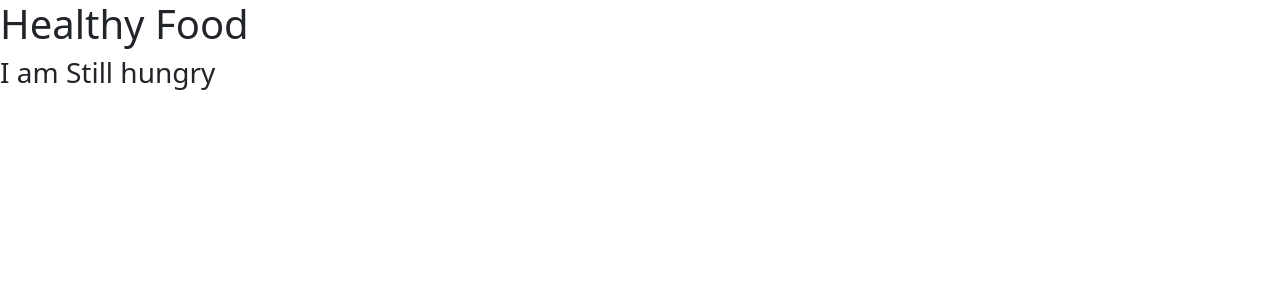
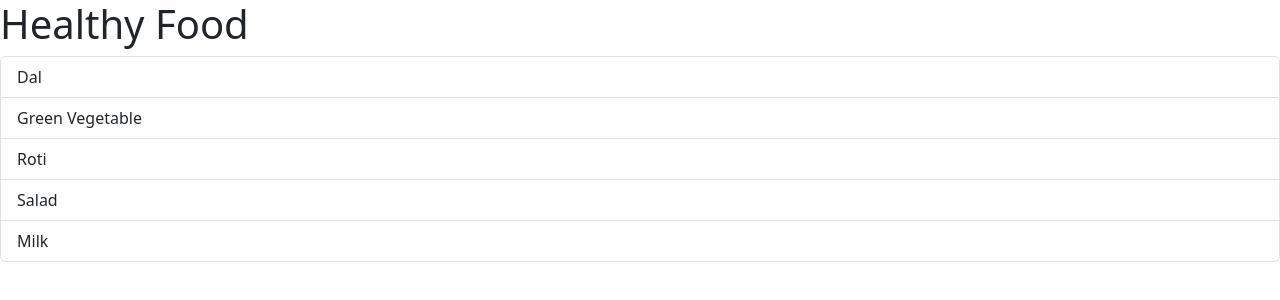
Before and after one commit to Harshvardhansahal/REACT-LEARNING, a React (Vite) app in the folder Fragments/Learning-Fragments/: page / in a window 1280 px wide. Shown: the top 300 px of the page. Built offline with nearby package versions, Linux system fonts and the light colour scheme.

Commit message:
Using Props

```diff
--- a/Fragments/Learning-Fragments/src/App.jsx
+++ b/Fragments/Learning-Fragments/src/App.jsx
@@ -1,19 +1,15 @@
 import "bootstrap/dist/css/bootstrap.min.css";
+import FoodItems from "./Components/FoodItems";
+import ErrorMessage from "./Components/ErrorMessage";
 function App() {
   // let foodItems = ["Dal", "Green Vegetable", "Roti", "Salad", , "Milk"];
-  let foodItems = [];
+  // let foodItems = [];
 
   return (
     <>
       <h1>Healthy Food</h1>
-      {foodItems.length === 0 && <h3>I am Still hungry</h3>}
-      <ul className="list-group">
-        {foodItems.map((item) => (
-          <li key={item} className="list-group-item">
-            {item}
-          </li>
-        ))}
-      </ul>
+      <ErrorMessage></ErrorMessage>
+      <FoodItems></FoodItems>
     </>
   );
 }
--- /dev/null
+++ b/Fragments/Learning-Fragments/src/Components/ErrorMessage.jsx
@@ -0,0 +1,5 @@
+const ErrorMessage = () => {
+  let foodItems = ["Dal", "Green Vegetable", "Roti", "Salad", , "Milk"];
+  return <>{foodItems.length === 0 && <h3>I am Still hungry</h3>}</>;
+};
+export default ErrorMessage;
--- /dev/null
+++ b/Fragments/Learning-Fragments/src/Components/FoodItems.jsx
@@ -0,0 +1,15 @@
+import Items from "./Items";
+
+const FoodItems = () => {
+  let foodItems = ["Dal", "Green Vegetable", "Roti", "Salad", , "Milk"];
+
+  return (
+    <ul className="list-group">
+      {foodItems.map((item) => (
+        <Items key={item} foodItem={item}></Items>
+      ))}
+    </ul>
+  );
+};
+
+export default FoodItems;
--- /dev/null
+++ b/Fragments/Learning-Fragments/src/Components/Items.jsx
@@ -0,0 +1,4 @@
+const Items = (props) => {
+  return <li className="list-group-item">{props.foodItem}</li>;
+};
+export default Items;
```
